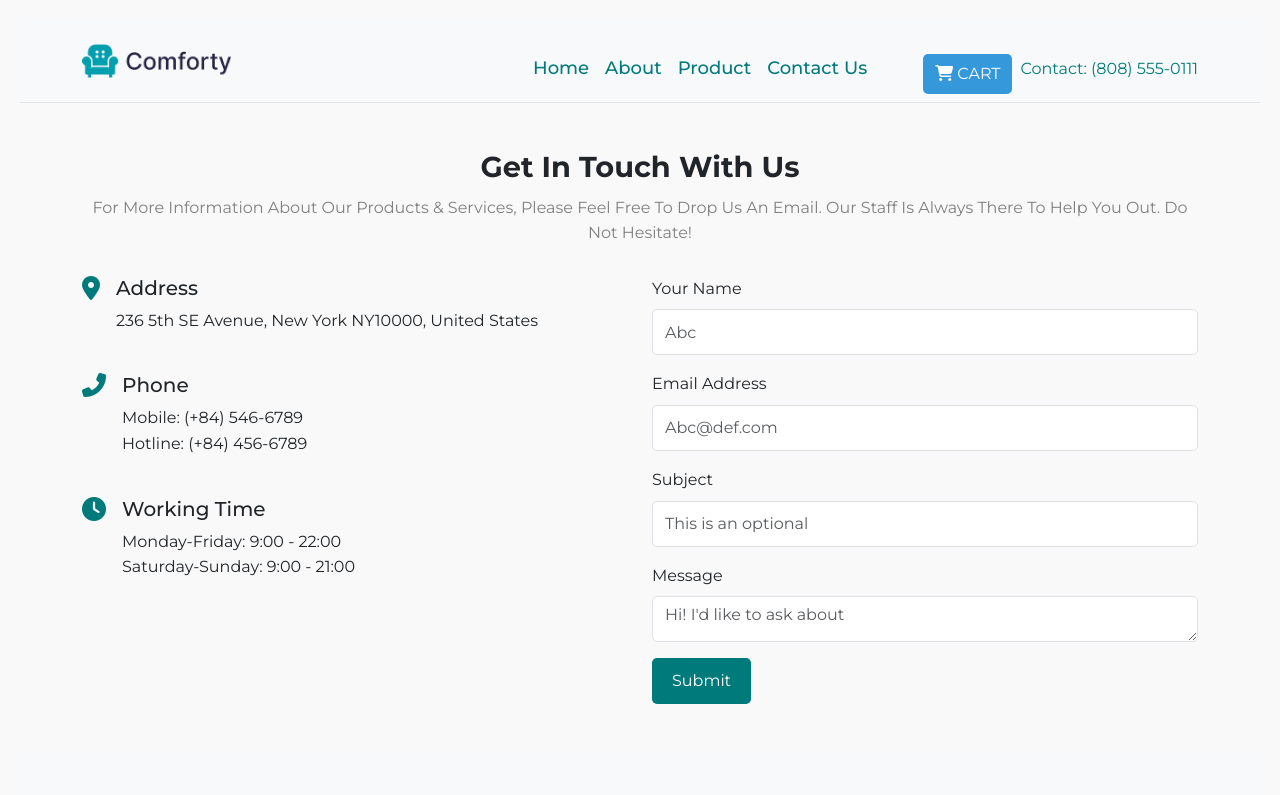
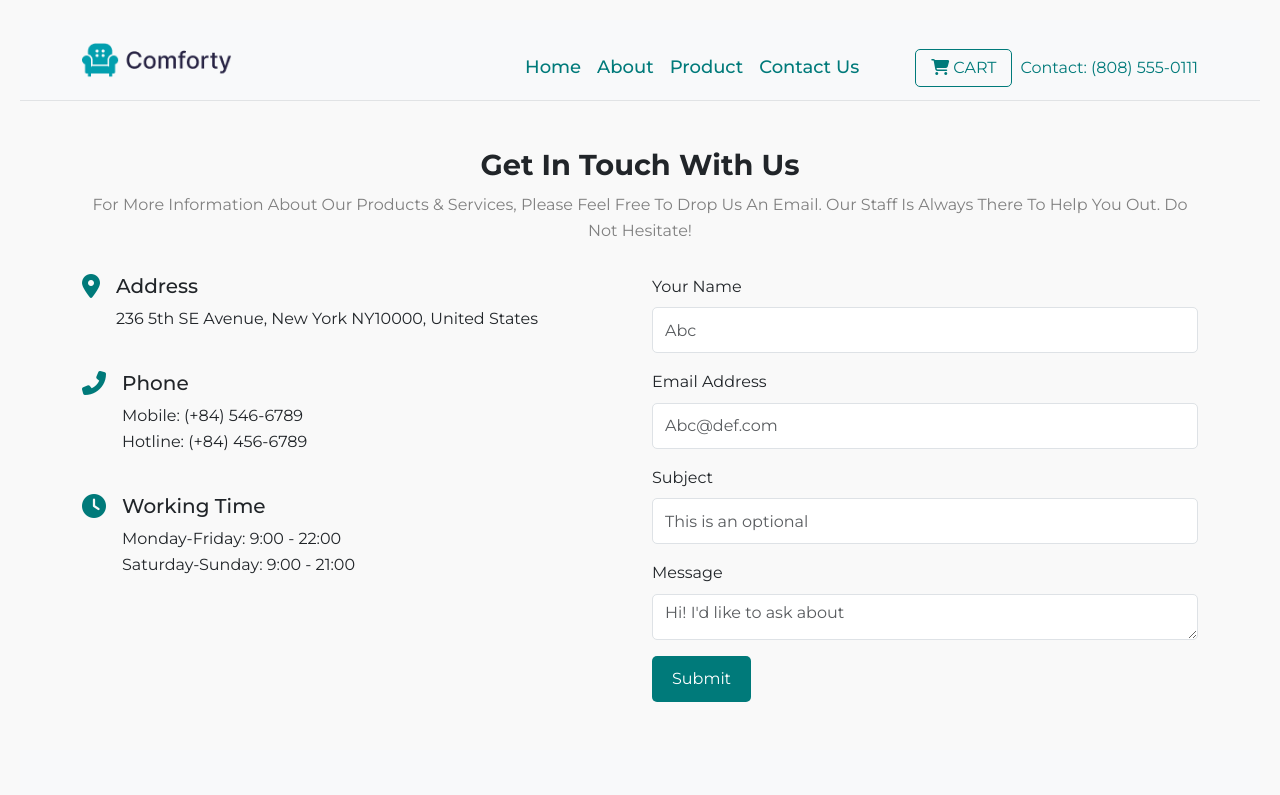
Before and after one commit to Huzaima007/E-Commerce-, a plain HTML site: page contactUs.html in a window 1280 px wide. Shown: the top 795 px of the page. Drawn offline with nearby package versions, Linux system fonts and the light colour scheme.

Commit message:
Update contactUs.html

```diff
--- a/contactUs.html
+++ b/contactUs.html
@@ -53,7 +53,7 @@
           <div
             class="d-flex align-items-center mt-3 ms-lg-5 justify-content-center"
           >
-            <a href="#" class="btn atcm me-2">
+            <a href="#" class="atcm me-2">
               <i class="fa-solid fa-cart-shopping"></i> Cart
             </a>
             <span class="textColour">Contact: (808) 555-0111</span>
```
